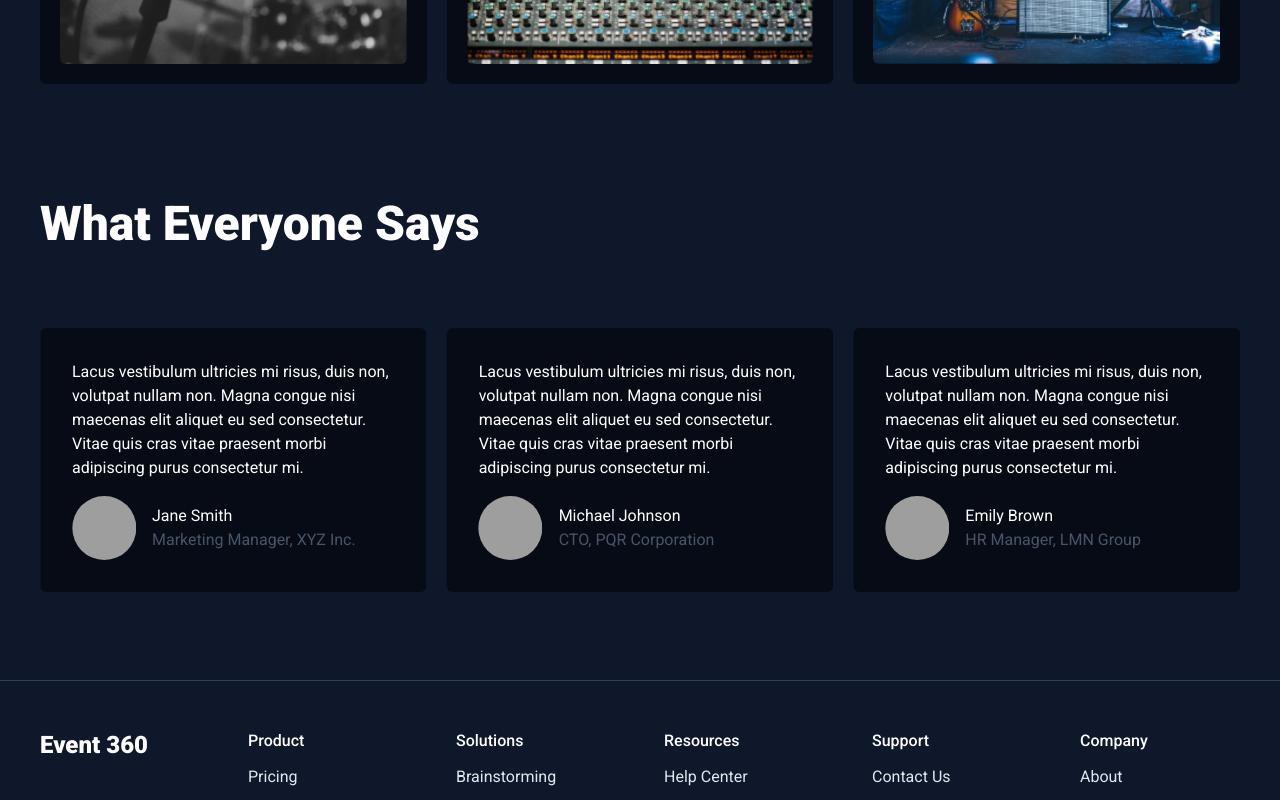
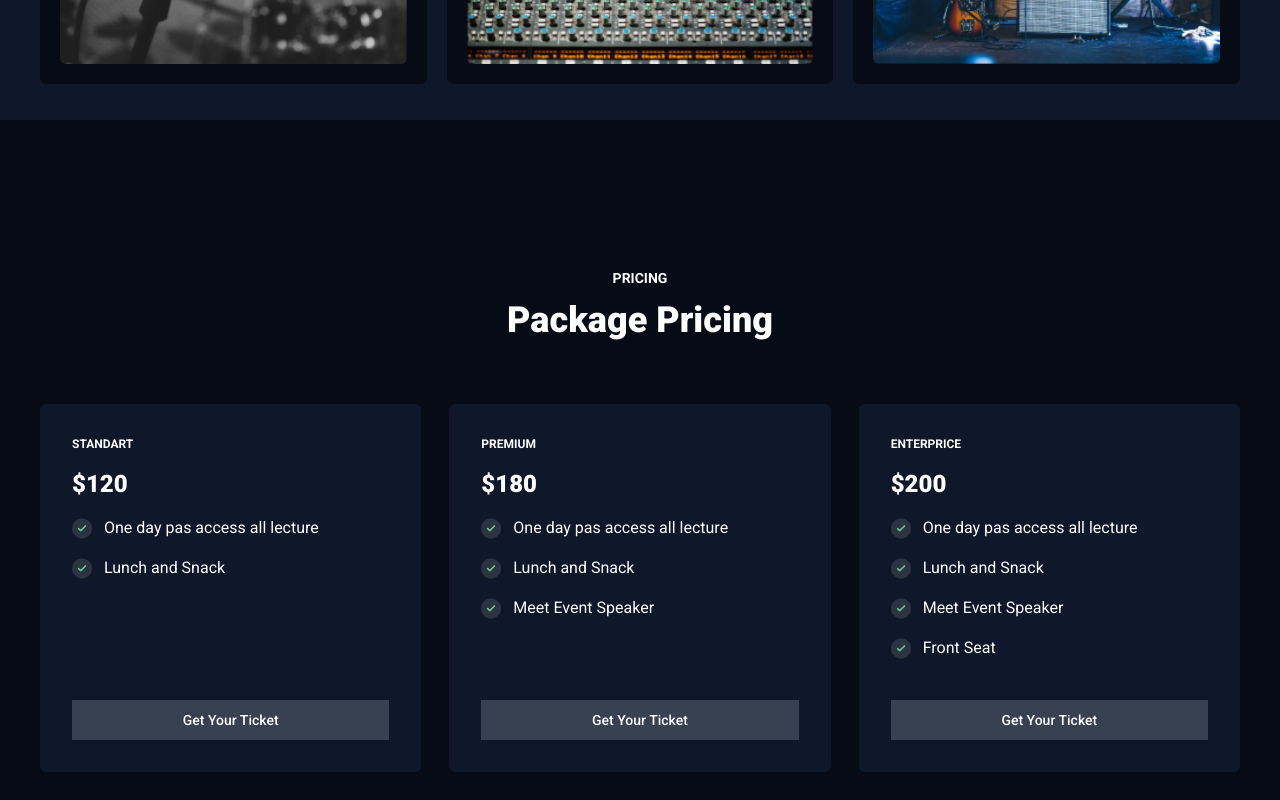
Before and after one commit to iibrahim70/event-360-client, a React (Vite) app: page / in a window 1280 px wide. Shown: the part 2320-3120 px from the top of the page. Built offline with nearby package versions, Linux system fonts and the light colour scheme; grey boxes are pictures that could not be loaded.

Commit message:
added pricings section

```diff
--- /dev/null
+++ b/src/components/Pricings.tsx
@@ -0,0 +1,76 @@
+import checkMarkIcon from "../assets/icons/checkmark-icon.png";
+import { Button } from "./ui/button";
+
+const Pricings = () => {
+  const pricingsDetails = [
+    {
+      id: 1,
+      packageName: "STANDART",
+      price: "$120",
+      features: ["One day pas access all lecture", "Lunch and Snack"],
+    },
+    {
+      id: 2,
+      packageName: "PREMIUM",
+      price: "$180",
+      features: [
+        "One day pas access all lecture",
+        "Lunch and Snack",
+        "Meet Event Speaker",
+      ],
+    },
+    {
+      id: 3,
+      packageName: "ENTERPRICE",
+      price: "$200",
+      features: [
+        "One day pas access all lecture",
+        "Lunch and Snack",
+        "Meet Event Speaker",
+        "Front Seat",
+      ],
+    },
+  ];
+
+  return (
+    <section className="bg-black/50 min-h-dvh flex items-center justify-center">
+      <div className="section-wrapper w-full space-y-16 py-10 lg:py-0">
+        <div className="flex items-center flex-col gap-3">
+          <p className="text-sm font-semibold">PRICING</p>
+          <h3>Package Pricing</h3>
+        </div>
+
+        <div className="grid grid-cols-1 lg:grid-cols-3 gap-7">
+          {pricingsDetails.map((item) => (
+            <div
+              key={item?.id}
+              className="bg-slate-900 p-8 rounded-md group hover:bg-[#0038B4]  hover:transition-colors hover:duration-300 hover:ease-in-out hover:scale-110"
+            >
+              <div className="relative h-full">
+                <div className="space-y-4">
+                  <p className="text-xs font-semibold">{item?.packageName}</p>
+                  <h4>{item?.price}</h4>
+                </div>
+
+                {item?.features?.map((feature) => (
+                  <div className="flex items-center gap-3 mt-4">
+                    <img src={checkMarkIcon} alt="CheckMarkIcon" />
+                    <p>{feature}</p>
+                  </div>
+                ))}
+
+                <div className="mt-20">
+                  <Button className="absolute w-full bottom-0 bg-gray-700 text-white group-hover:bg-electric-blue group-hover:text-black">
+                    Get Your Ticket
+                  </Button>
+                </div>
+              </div>
+            </div>
+          ))}
+        </div>
+      </div>
+    </section>
+  );
+};
+
+export default Pricings;
--- a/src/components/Services.tsx
+++ b/src/components/Services.tsx
@@ -84,8 +84,8 @@ const Services = () => {
                 </div>
               )}
 
-              {item.features.map((feature, index) => (
-                <div className="flex items-center gap-3 mt-4" key={index}>
+              {item.features.map((feature) => (
+                <div className="flex items-center gap-3 mt-4">
                   <img src={checkMarkIcon} alt="CheckMarkIcon" />
                   <p>{feature}</p>
                 </div>
--- a/src/pages/Home.tsx
+++ b/src/pages/Home.tsx
@@ -1,5 +1,6 @@
 import EventItems from "@/components/EventItems";
 import Hero from "@/components/Hero";
+import Pricings from "@/components/Pricings";
 import Reviews from "@/components/Reviews";
 import Services from "@/components/Services";
 
@@ -9,6 +10,7 @@ const Home = () => {
       <Hero />
       <Services />
       <EventItems />
+      <Pricings />
 
       <Reviews />
     </main>
```
